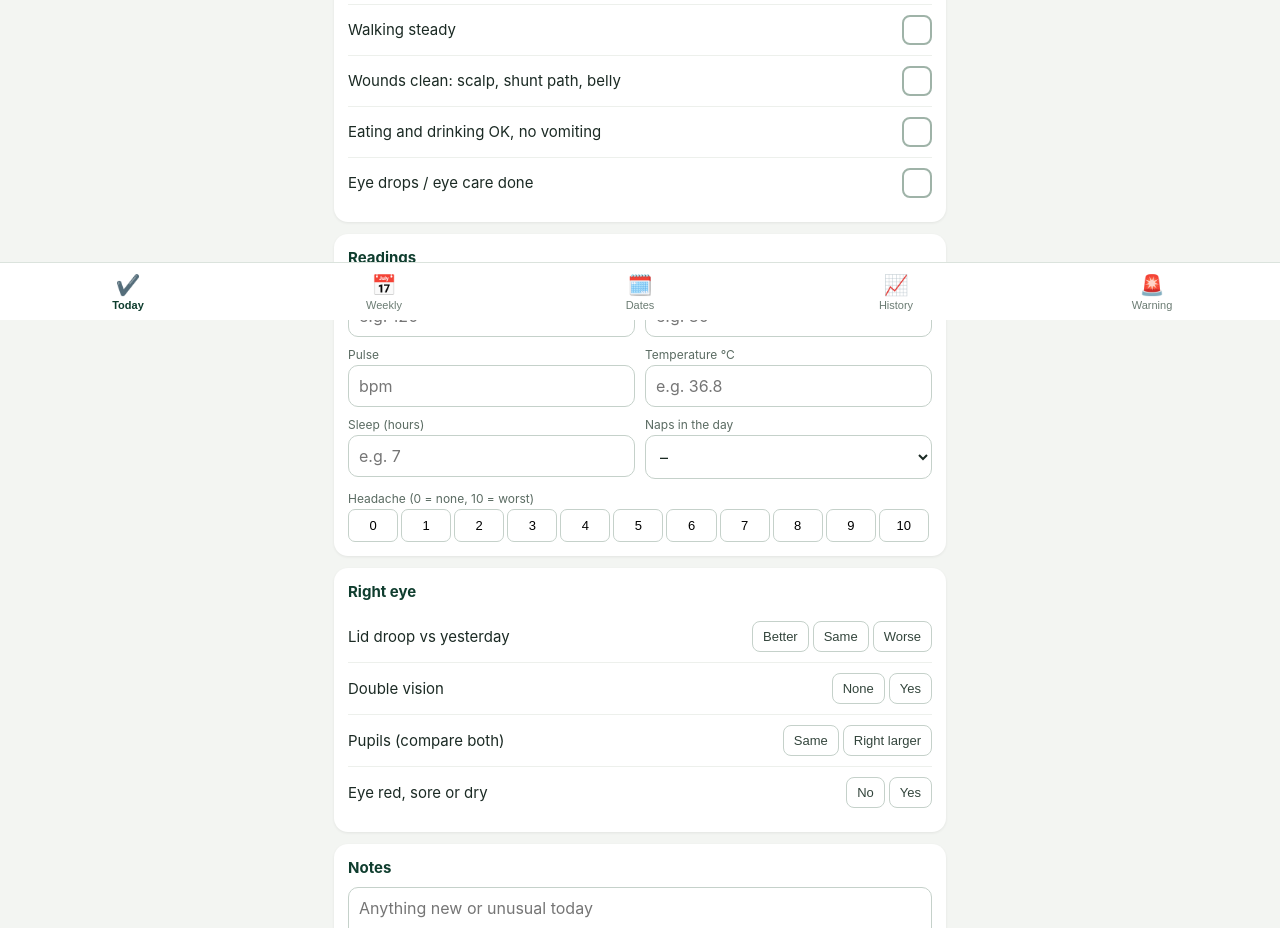
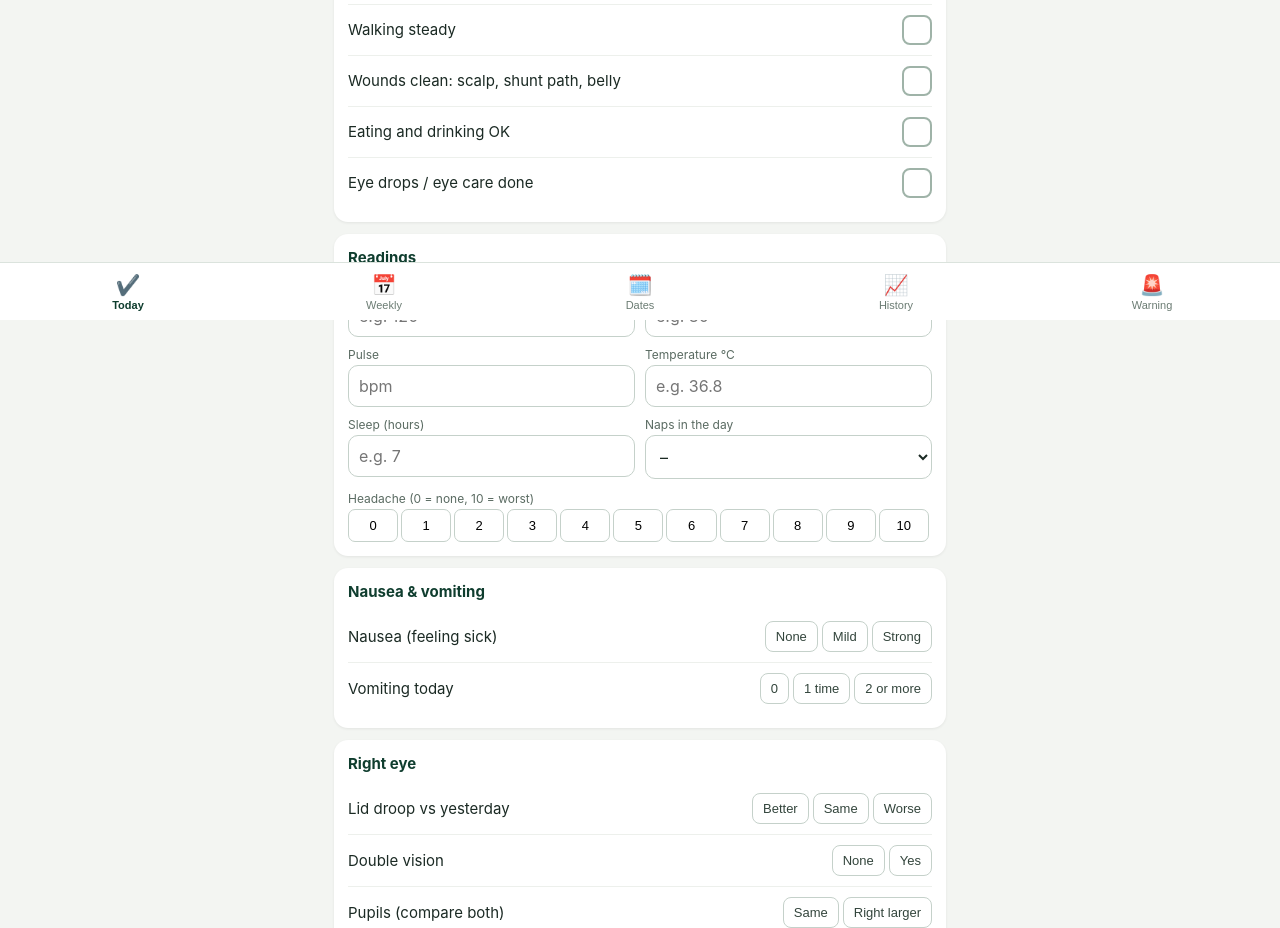
Before and after one commit to amirhmzh77/aneurysm-recovery-tracker, a plain HTML site: page index.html in a window 1280 px wide. Shown: the part 480-1408 px from the top of the page. Drawn offline with Linux system fonts and the light colour scheme.

Commit message:
Add nausea and vomiting tracking with alerts
Co-Authored-By: Claude Sonnet 5.5 <noreply@anthropic.com>
Claude-Session: https://claude.ai/code/session_01TCyLRJoFohKMEEM4h75Uxr

```diff
--- a/index.html
+++ b/index.html
@@ -98,6 +98,10 @@ td.f{color:#c0392b;font-weight:700}
         <div class="field"><label>Naps in the day</label><select id="naps"><option value="">–</option><option>None</option><option>Short</option><option>Long / hard to wake</option></select></div>
       </div>
       <div class="field" style="margin-top:12px"><label>Headache (0 = none, 10 = worst)</label><div class="ha" id="ha"></div></div>
+    </div>
+    <div class="card">
+      <h2>Nausea &amp; vomiting</h2>
+      <div id="gut"></div>
     </div>
     <div class="card">
       <h2>Right eye</h2>
@@ -221,7 +225,7 @@ function day(){return days[cur]||(days[cur]={})}
 
 // segmented critical checks: ok / problem
 var SEGS=[['alert','Awake normally, easy to wake'],['face','Smile even on both sides'],['arms','Both arms raise equally'],['speech','Speech clear, makes sense'],['orient','Knows day, place, people']];
-var TICKS=[['meds','All medicines taken'],['walk','Walking steady'],['wound','Wounds clean: scalp, shunt path, belly'],['eat','Eating and drinking OK, no vomiting'],['drops','Eye drops / eye care done']];
+var TICKS=[['meds','All medicines taken'],['walk','Walking steady'],['wound','Wounds clean: scalp, shunt path, belly'],['eat','Eating and drinking OK'],['drops','Eye drops / eye care done']];
 
 function seg(opts,val,cb,id){
   var d=document.createElement('div');d.className='seg';
@@ -262,6 +266,16 @@ function renderEye(){
     r.appendChild(seg(x[2],D[x[1]],function(v){D[x[1]]=v;persist();renderEye();renderAlerts()}));
     el.appendChild(r)});
 }
+function renderGut(){
+  var el=$('#gut');el.innerHTML='';var D=day();
+  var rows=[['Nausea (feeling sick)','nausea',[['None','none'],['Mild','mild','warn'],['Strong','strong','bad']]],
+            ['Vomiting today','vomit',[['0','0'],['1 time','1','warn'],['2 or more','2','bad']]]];
+  rows.forEach(function(x){
+    var r=document.createElement('div');r.className='row';
+    r.innerHTML='<label class="t">'+x[0]+'</label>';
+    r.appendChild(seg(x[2],D[x[1]],function(v){D[x[1]]=v;persist();renderGut();renderAlerts()}));
+    el.appendChild(r)});
+}
 function renderHA(){
   var el=$('#ha');el.innerHTML='';var D=day();
   for(var i=0;i<=10;i++){(function(i){
@@ -280,7 +294,10 @@ function dayAlerts(D){
   var bad=SEGS.filter(function(s){return D[s[0]]==='bad'}).map(function(s){return s[1]});
   if(bad.length)red.push('Problem flagged: '+bad.join('; ')+'. These can be stroke or brain-pressure signs. Call 999.');
   if(D.pupil==='larger')red.push('Right pupil larger than left. If this is new, treat it as urgent: call 999 or go to emergency.');
+  if(D.vomit==='2')red.push('Vomited 2 or more times. Repeated vomiting after brain surgery with a shunt needs urgent checking. Call neurosurgery now or go to emergency, especially with a headache or drowsiness.');
   if(D.ha&&+D.ha>=8)red.push('Severe headache ('+D.ha+'/10). If sudden or the worst ever, call 999. Otherwise call neurosurgery now.');
+  if(D.vomit==='1')amb.push('Vomited once'+(D.ha&&+D.ha>=1?' with a headache':'')+'. Call neurosurgery today. If it happens again, or she is drowsy, go to emergency.');
+  if(D.nausea==='strong'&&D.vomit!=='2')amb.push('Strong nausea. Call neurosurgery today, especially if there is a headache. Go to emergency if she starts vomiting repeatedly.');
   if(D.temp&&+D.temp>=38)amb.push('Temperature '+D.temp+'°C. Fever can mean shunt or wound infection. Call neurosurgery today.');
   if(D.droop==='worse')amb.push('Eyelid droop is worse. Call neurosurgery the same day.');
   if(D.dbl==='yes')amb.push('Double vision reported. Call neurosurgery the same day if it is new.');
@@ -297,7 +314,7 @@ function renderDay(){
   var t=parse(cur),today=fmt(new Date());
   $('#dlabel').innerHTML=t.toLocaleDateString('en-GB',{weekday:'long',day:'numeric',month:'short',year:'numeric'})+(cur===today?'<div class="small">Today</div>':'');
   $('#next').style.visibility=cur>=today?'hidden':'visible';
-  renderChecks();renderEye();renderHA();bindInputs();renderAlerts();
+  renderChecks();renderGut();renderEye();renderHA();bindInputs();renderAlerts();
 }
 $('#prev').onclick=function(){var d=parse(cur);d.setDate(d.getDate()-1);cur=fmt(d);renderDay()};
 $('#next').onclick=function(){var d=parse(cur);d.setDate(d.getDate()+1);if(fmt(d)<=fmt(new Date())){cur=fmt(d);renderDay()}};
@@ -363,7 +380,7 @@ function summary(){
   var s='Recovery summary (last 14 days)\n\n';
   lastDays(14).reverse().forEach(function(r){var D=r[1];if(!Object.keys(D).length)return;
     s+=r[0]+': BP '+(D.sys&&D.dia?D.sys+'/'+D.dia:'-')+', pulse '+(D.pulse||'-')+', temp '+(D.temp||'-')+', headache '+(D.ha||'-')+'/10, sleep '+(D.sleep||'-')+'h';
-    var bits=[];if(D.droop)bits.push('droop '+D.droop);if(D.dbl==='yes')bits.push('double vision');if(D.pupil==='larger')bits.push('right pupil larger');
+    var bits=[];if(D.nausea&&D.nausea!=='none')bits.push('nausea '+D.nausea);if(D.vomit&&D.vomit!=='0')bits.push('vomited '+D.vomit);if(D.droop)bits.push('droop '+D.droop);if(D.dbl==='yes')bits.push('double vision');if(D.pupil==='larger')bits.push('right pupil larger');
     SEGS.forEach(function(x){if(D[x[0]]==='bad')bits.push('problem: '+x[1])});
     if(bits.length)s+=' ['+bits.join(', ')+']';if(D.notes)s+=' Note: '+D.notes;s+='\n'});
   var ks=Object.keys(weeks).sort().slice(-2);
--- a/sw.js
+++ b/sw.js
@@ -1,4 +1,4 @@
-const CACHE='recovery-v4';
+const CACHE='recovery-v5';
 const FILES=['./','./index.html','./manifest.json','./icon-180.png','./icon-192.png','./icon-512.png'];
 self.addEventListener('install',e=>{e.waitUntil(caches.open(CACHE).then(c=>c.addAll(FILES)).then(()=>self.skipWaiting()))});
 self.addEventListener('activate',e=>{e.waitUntil(caches.keys().then(k=>Promise.all(k.filter(x=>x!==CACHE).map(x=>caches.delete(x)))).then(()=>self.clients.claim()))});
```
